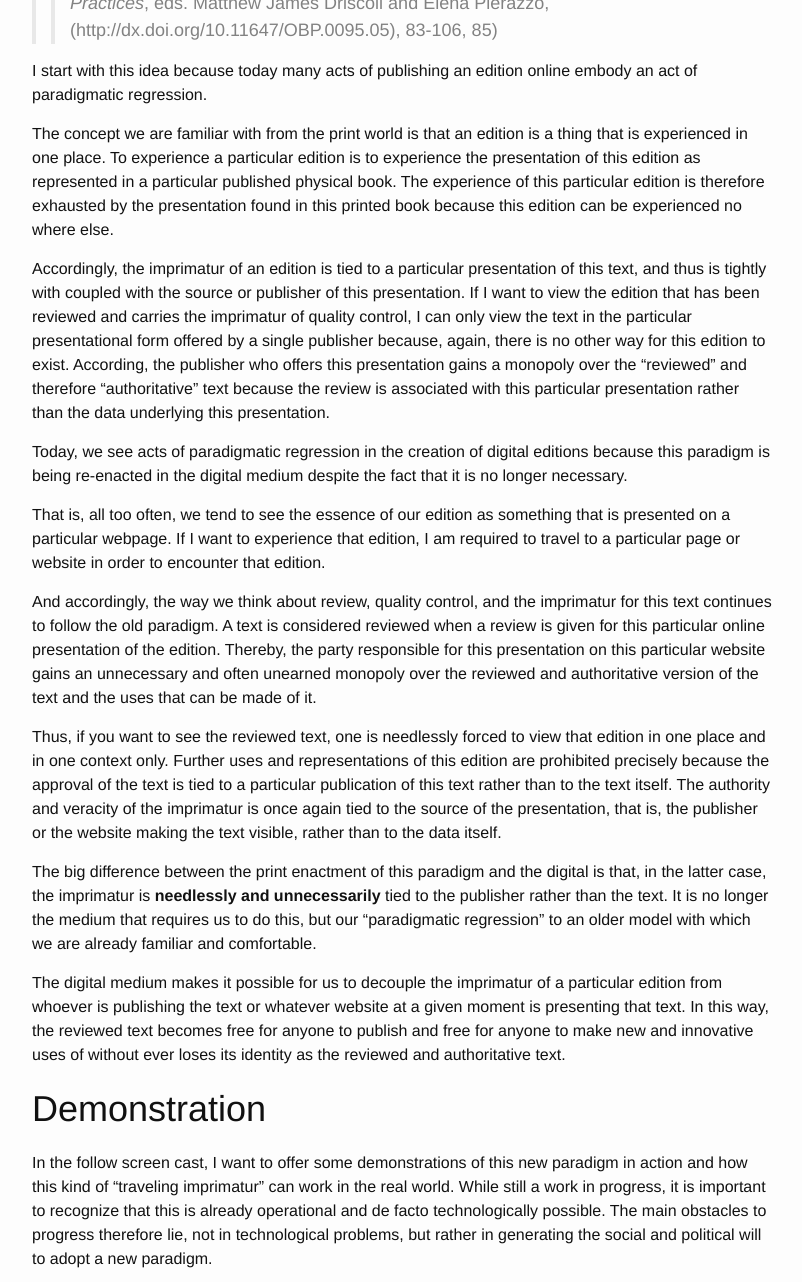
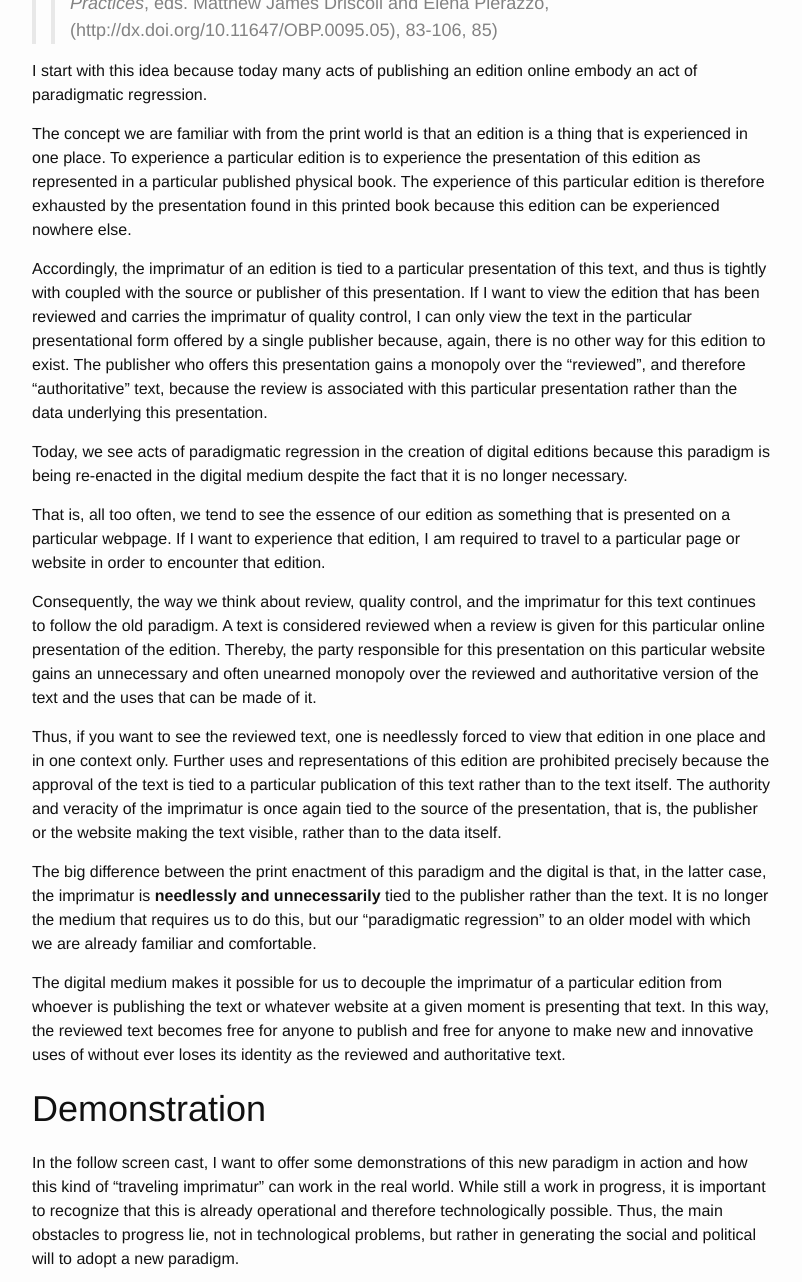
Before and after one commit to lombardpress/lombardpress.github.io, a Jekyll site: the page built from _posts/2017-12-15-travelling-imprimatur-demo.md, in a window 1280 px wide and 1400 px high, scrolled down 723 px, cut to the strip 0-1282 px from the top of the window. Shown: the whole strip, without its empty margins (238-1040 px from the left). Built offline with Jekyll 4.4.1, drawn with Linux system fonts in a browser that asks for light colours; nearby versions of some CDN libraries; comment, search, counter and statistics services are not loaded.

Commit message:
a few corrections to last post from Becky

```diff
--- a/_posts/2017-12-15-travelling-imprimatur-demo.md
+++ b/_posts/2017-12-15-travelling-imprimatur-demo.md
@@ -22,15 +22,15 @@ Van Zundert describes acts of "paradigmatic regression" as:
 
 I start with this idea because today many acts of publishing an edition online embody an act of paradigmatic regression.
 
-The concept we are familiar with from the print world is that an edition is a thing that is experienced in one place. To experience a particular edition is to experience the presentation of this edition as represented in a particular published physical book. The experience of this particular edition is therefore exhausted by the presentation found in this printed book because this edition can be experienced no where else.
+The concept we are familiar with from the print world is that an edition is a thing that is experienced in one place. To experience a particular edition is to experience the presentation of this edition as represented in a particular published physical book. The experience of this particular edition is therefore exhausted by the presentation found in this printed book because this edition can be experienced nowhere else.
 
-Accordingly, the imprimatur of an edition is tied to a particular presentation of this text, and thus is tightly with coupled with the source or publisher of this presentation. If I want to view the edition that has been reviewed and carries the imprimatur of quality control, I can only view the text in the particular presentational form offered by a single publisher because, again, there is no other way for this edition to exist. According, the publisher who offers this presentation gains a monopoly over the "reviewed" and therefore "authoritative" text because the review is associated with this particular presentation rather than the data underlying this presentation.
+Accordingly, the imprimatur of an edition is tied to a particular presentation of this text, and thus is tightly with coupled with the source or publisher of this presentation. If I want to view the edition that has been reviewed and carries the imprimatur of quality control, I can only view the text in the particular presentational form offered by a single publisher because, again, there is no other way for this edition to exist. The publisher who offers this presentation gains a monopoly over the "reviewed", and therefore "authoritative" text, because the review is associated with this particular presentation rather than the data underlying this presentation.
 
 Today, we see acts of paradigmatic regression in the creation of digital editions because this paradigm is being re-enacted in the digital medium despite the fact that it is no longer necessary.
 
 That is, all too often, we tend to see the essence of our edition as something that is presented on a particular webpage. If I want to experience that edition, I am required to travel to a particular page or website in order to encounter that edition.
 
-And accordingly, the way we think about review, quality control, and the imprimatur for this text continues to follow the old paradigm. A text is considered reviewed when a review is given for this particular online presentation of the edition. Thereby, the party responsible for this presentation on this particular website gains an unnecessary and often unearned monopoly over the reviewed and authoritative version of the text and the uses that can be made of it.
+Consequently, the way we think about review, quality control, and the imprimatur for this text continues to follow the old paradigm. A text is considered reviewed when a review is given for this particular online presentation of the edition. Thereby, the party responsible for this presentation on this particular website gains an unnecessary and often unearned monopoly over the reviewed and authoritative version of the text and the uses that can be made of it.
 
 Thus, if you want to see the reviewed text, one is needlessly forced to view that edition in one place and in one context only. Further uses and representations of this edition are prohibited precisely because the approval of the text is tied to a particular publication of this text rather than to the text itself. The authority and veracity of the imprimatur is once again tied to the source of the presentation, that is, the publisher or the website making the text visible, rather than to the data itself.
 
@@ -40,6 +40,6 @@ The digital medium makes it possible for us to decouple the imprimatur of a part
 
 # Demonstration
 
-In the follow screen cast, I want to offer some demonstrations of this new paradigm in action and how this kind of "traveling imprimatur" can work in the real world. While still a work in progress, it is important to recognize that this is already operational and de facto technologically possible. The main obstacles to progress therefore lie, not in technological problems, but rather in generating the social and political will to adopt a new paradigm.
+In the follow screen cast, I want to offer some demonstrations of this new paradigm in action and how this kind of "traveling imprimatur" can work in the real world. While still a work in progress, it is important to recognize that this is already operational and therefore technologically possible. Thus, the main obstacles to progress lie, not in technological problems, but rather in generating the social and political will to adopt a new paradigm.
 
 <iframe width="100%" height="315" src="https://www.youtube.com/embed/oNzciuTgjr8" frameborder="0" gesture="media" allow="encrypted-media" allowfullscreen></iframe>
```
